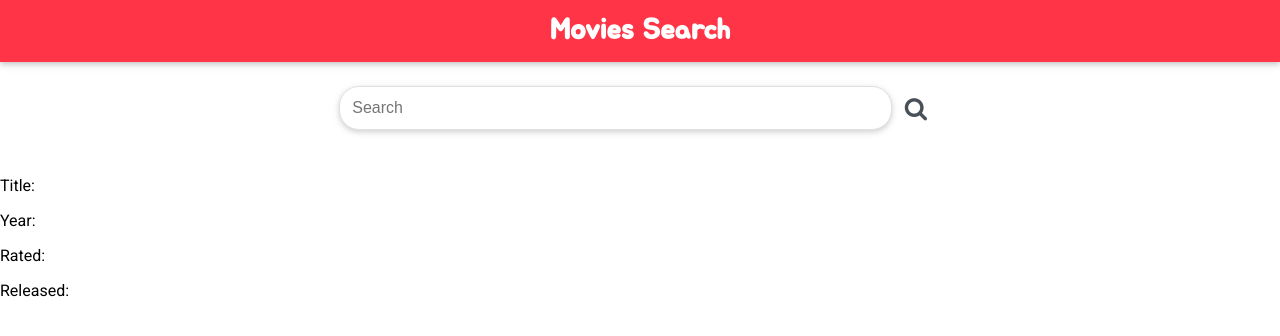
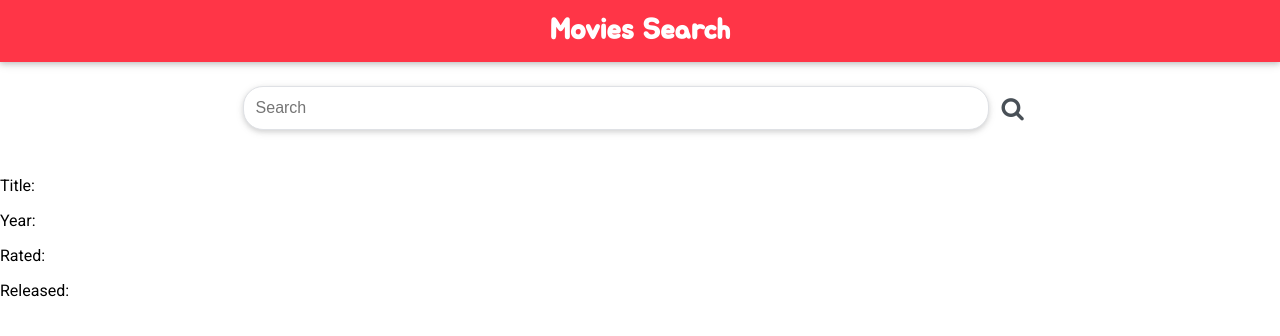
Before and after one commit to helbitz/movie-search-eran-helbitz2, a React (Create React App) app: page / in a window 1280 px wide. Shown: the top 336 px of the page. Built offline with nearby package versions, Linux system fonts and the light colour scheme.

Commit message:
navbar refactored

```diff
--- a/src/components/MovieInput.js
+++ b/src/components/MovieInput.js
@@ -27,8 +27,7 @@ class MovieInput extends Component {
       <div>
         <form onSubmit={this.onSubmit}>
           <div className="container">
-            <div className="container__relative container__margin justified">
-              <label>
+            <div className="container__margin flex">
                 <input
                   type="text"
                   value={this.state.input}
@@ -38,7 +37,6 @@ class MovieInput extends Component {
                   className="search"
                   required
                 />
-              </label>
               <button type="submit" className="iconbox">
                 <span className="iconbox__icon">
                   <i class="fa fa-search" />
--- a/src/scss/modules/_container.scss
+++ b/src/scss/modules/_container.scss
@@ -1,16 +1,17 @@
 .container {
   padding-right: 18px;
   padding-left: 18px;
-  max-width: 1236px;
   margin: 0 auto;
 
   &__relative {
     position: relative;
   }
 
-  .justified {
-    display: flex;
-    justify-content: center;
+  .flex {
+      display: flex;
+      flex-flow: row wrap;
+      align-items: center;
+      justify-content: center;
   }
 
   .container {
--- a/src/scss/modules/_search.scss
+++ b/src/scss/modules/_search.scss
@@ -1,5 +1,9 @@
 .search {
-  padding: .75rem 2.75rem .75rem .75rem;
+  padding: .75rem .75rem;
+  display: inline-block;
+  overflow: visible;
+  width: 75%;
+  vertical-align: middle;
   border-radius: 20px;
   border: 1px solid #dfe1e5;
   box-shadow: 0 2px 5px 0 rgba(0, 0, 0, .12), 0 2px 10px 0 rgba(0, 0, 0, .08);
@@ -7,15 +11,15 @@
   outline: none;
 
   @include atSmaller {
-    padding: .75rem 7.75rem .75rem .75rem;
+    width: 80%;
   }
 
   @include atSmall {
-    padding: .75rem 10.75rem .75rem .75rem;
+    width: 70%;
   }
 
   @include atMedium {
-    padding: .75rem 20.75rem .75rem .75rem;
+    width: 60%;
   }
 
 
```
